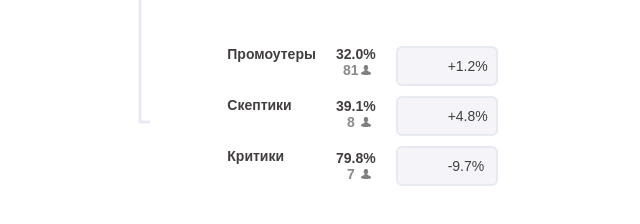
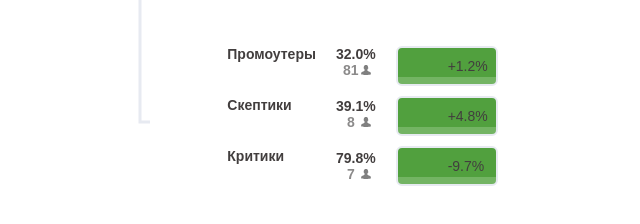
Before and after one commit to YankiiOz/block, a plain HTML site: page index.html in a window 1280 px wide. Shown: the part 368-592 px from the top of the page, without its empty margins (282-922 px from the left). Drawn offline with nearby package versions, Linux system fonts and the light colour scheme.

Commit message:
fixed sizes

```diff
--- a/style.css
+++ b/style.css
@@ -26,7 +26,6 @@ ul {
   flex-direction: column;
   justify-content: center;
   align-items: center;
-
 }
 
 .box {
@@ -44,13 +43,11 @@ ul {
   position: relative;
   width: 330px;
   height: 330px;
-
 }
 .diagram-svg {
   position: relative;
   width: 320px;
   height: 320px;
-
 }
 
 .diagram-svg__circle {
@@ -75,14 +72,10 @@ ul {
   stroke: rgb(81, 160, 62);
 }
 
-
 .diagram-svg__circle:last-child {
   stroke-dashoffset: calc(481 - (150 * 180) / 100);
   stroke: rgb(245, 209, 5);
 }
-
-
-
 
 .box-info {
   max-width: 200px;
@@ -107,7 +100,7 @@ ul {
 
 .info-list__item-1 {
   font-size: 45px;
-    font-family: 'Open Sans', sans-serif;
+  font-family: "Open Sans", sans-serif;
   font-weight: 500;
   color: rgb(66, 62, 62);
 }
@@ -218,5 +211,9 @@ ul {
   padding: 10px 8px 10px 50px;
   border: 2px solid rgb(231, 234, 241);
   border-radius: 6px;
-    background-color: rgb(245, 244, 248);
+  background: linear-gradient(
+    to bottom,
+    rgb(81, 160, 62) 80%,
+    rgb(115, 180, 99) 20%
+  );
 }
```
Also changed, not shown: index.html (+1 -1 lines). Lines whose indentation alone changed are shown as unchanged.
